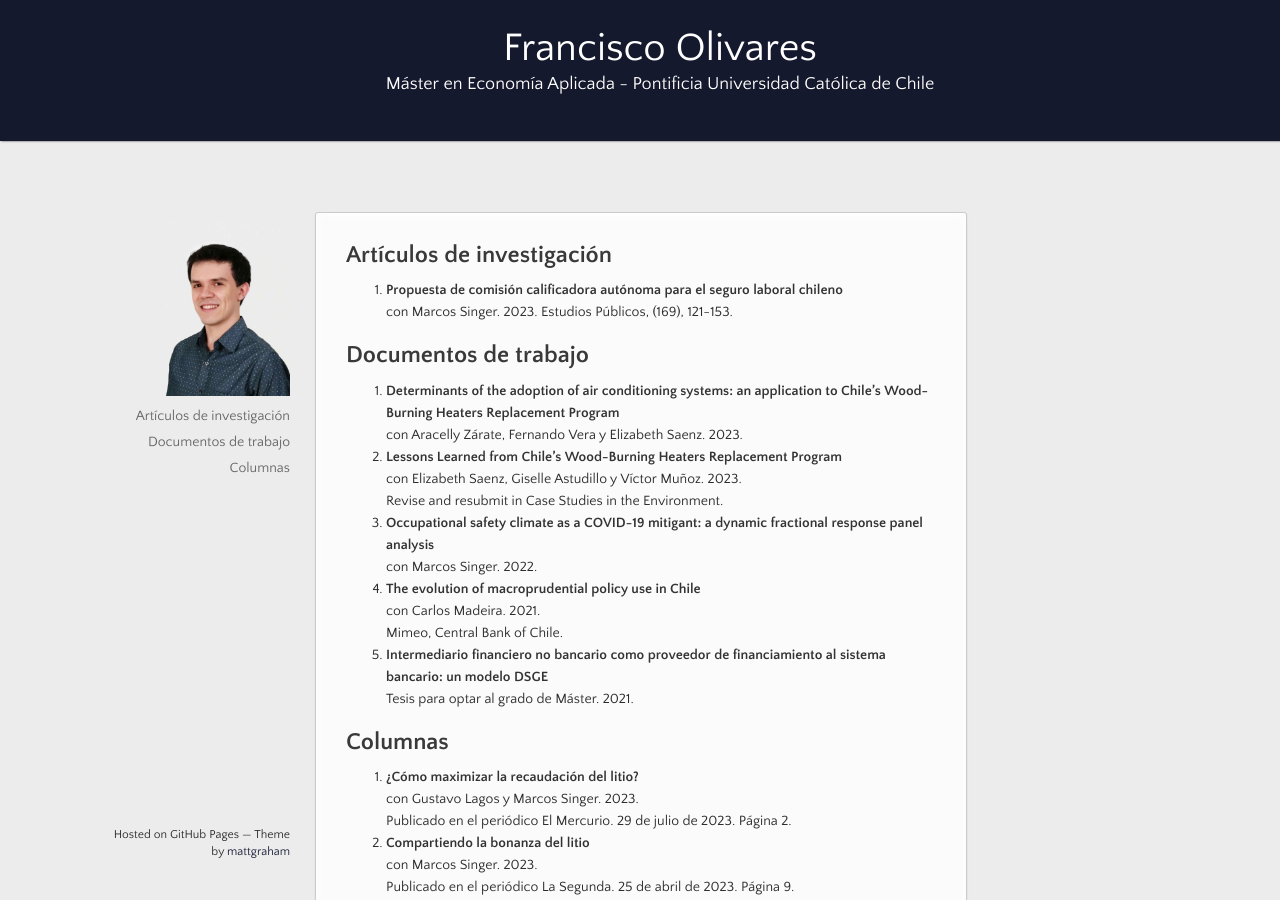
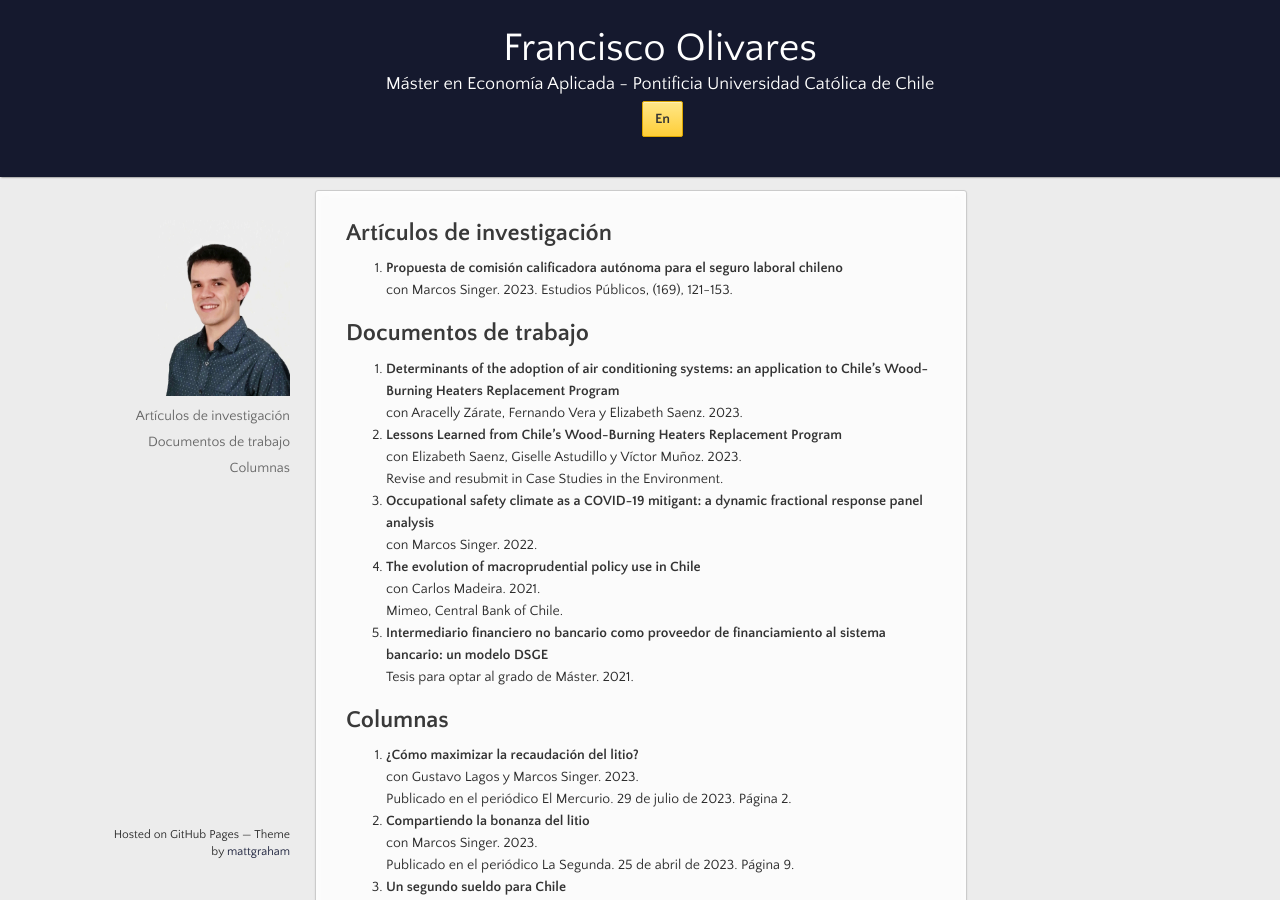
Before and after one commit to fco-olivares/fco-olivares.github.io, a Jekyll site: the page built from index.md, in a window 1280 px wide and 900 px high. Built offline with Jekyll 4.4.1, drawn with Linux system fonts in a browser that asks for light colours; our own code applies the rules of GitHub Pages for plain Markdown files.

Commit message:
Update default.html

```diff
--- a/_layouts/default.html
+++ b/_layouts/default.html
@@ -20,11 +20,8 @@
       <header>
 	<h1>{{ site.title | default: site.github.repository_name }}</h1>
         <p>{{ page.description | default: site.description | default: site.github.project_tagline }}</p>
+	<a href="{{ site.english }}" class="button fork"><strong>En</strong></a>
       </header>
-
-      <div id="banner">
-        <a href="{{ site.english }}" class="button fork"><strong>En</strong></a>
-      </div><!-- end banner -->
 
     <div class="wrapper">
       <nav>
```
